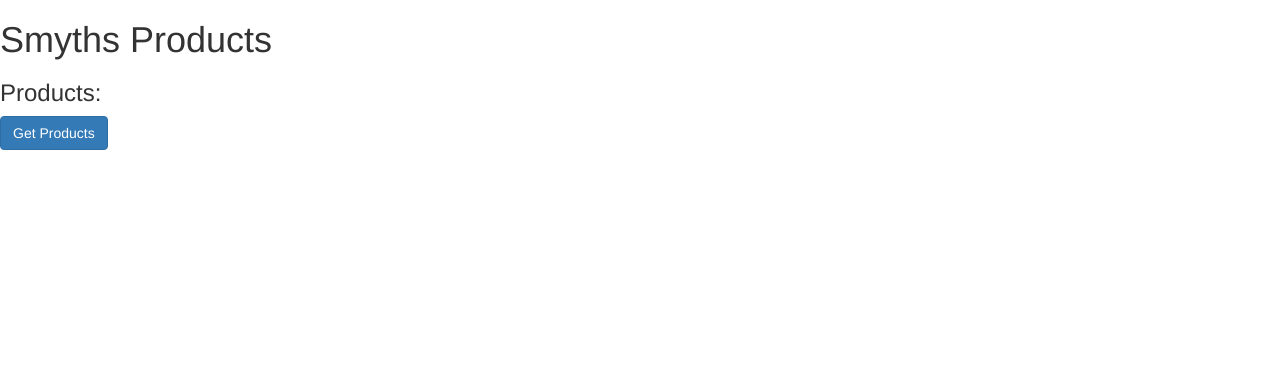
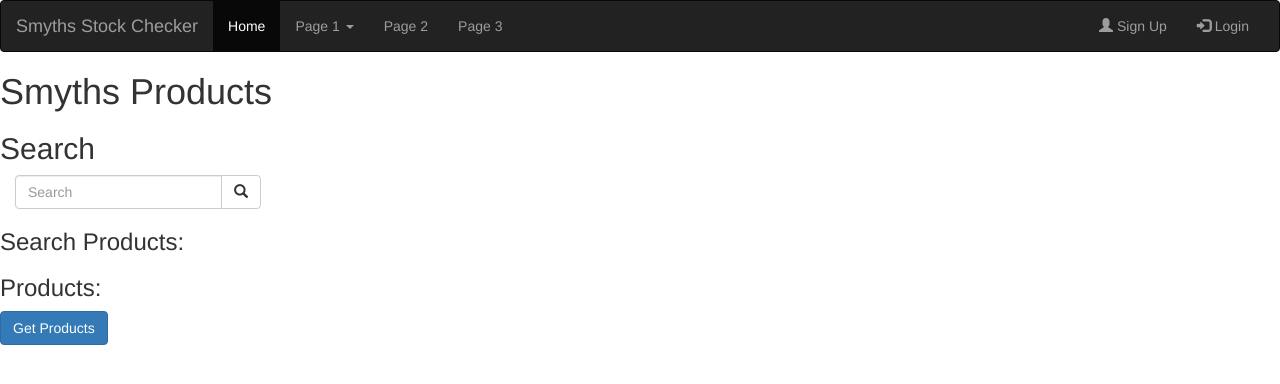
Before and after one commit to SimonFM/smyths-ui, an Angular app: page / in a window 1280 px wide. Shown: the top 384 px of the page. Built offline with nearby package versions, Linux system fonts and the light colour scheme; what ng2-bootstrap would draw is missing.

Commit message:
Added Search. Bug with Select statements

```diff
--- a/src/app/home/home.component.html
+++ b/src/app/home/home.component.html
@@ -1,9 +1,26 @@
 <h1>{{title}}</h1>
+<h2>Search</h2>
+<div id = "search">
+  <form class="navbar-form" role="search">
+    <div class="input-group add-on">
+      <input class="form-control" placeholder="Search" name="srch-term" #searchTerm type="text">
+      <div class="input-group-btn">
+        <button class="btn btn-default" (click)="getProductsQuery(searchTerm);"><i class="glyphicon glyphicon-search"></i></button>
+      </div>
+    </div>
+  </form>
+  <h3>Search Products:</h3>
+  <ul>
+    <li *ngFor="let product of searchProducts">{{product.name}}</li>
+  </ul>
+  <p class="error" *ngIf="searchErrorMessage">{{errorMessage}}</p>
+
+</div>
 <div>
   <h3>Products:</h3>
   <ul>
     <li *ngFor="let product of products">{{product.name}}</li>
   </ul>
+  <p class="error" *ngIf="errorMessage">{{errorMessage}}</p>
   <button class="btn btn-primary" (click)="getProducts();">Get Products</button>
-  <p class="error" *ngIf="errorMessage">{{errorMessage}}</p>
 </div>
--- a/src/app/home/home.component.ts
+++ b/src/app/home/home.component.ts
@@ -1,6 +1,7 @@
 import {Component, OnInit}                                  from '@angular/core';
 import {ProductService}                                     from "../product/product.service";
 import {Product}                                            from "../product/product";
+import {forEach} from "@angular/router/src/utils/collection";
 
 @Component({
   selector: 'home-page',
@@ -11,6 +12,8 @@
 export class HomePageComponent{// implements OnInit{
   title = 'Smyths Products';
   products: Product[] = [];
+  searchProducts: Product[] = [];
+  searchErrorMessage: any;
   errorMessage: any;
   start = 0;
   end = 100;
@@ -18,12 +21,28 @@
   constructor (private productService: ProductService) {}
 
   /**
-   *
+   * Is called when the page loads.
    */
  // ngOnInit() { this.getProducts(); }
 
+  /***
+   * Returns an array of the search parameter.
+   * @param searchTerm
+   */
+  getProductsQuery(searchTerm: HTMLInputElement){
+    this.productService.getProductsQuery(searchTerm.value).subscribe(
+      products  => {
+        if(products.length > 0 && products != null){
+            this.searchProducts = products;
+        }
+      },
+      error =>{
+        this.searchErrorMessage = error;
+      });
+  }
+
   /**
-   *
+   * Gets the products between the given indexes.
    */
   getProducts() {
     this.productService.getProducts(this.start, this.end).subscribe(
@@ -35,12 +54,8 @@
         }
       },
       error => {
-        this.errorMessage = <any>error
+        this.errorMessage = error
       });
 
   }
-
-  updateProducts (newProducts){
-
-  }
 }
--- a/src/app/product/product.service.ts
+++ b/src/app/product/product.service.ts
@@ -1,38 +1,100 @@
-import { Injectable }                                                      from '@angular/core';
-import { Http, Response, Headers, RequestOptions, RequestMethod,
-         ResponseContentType }                                             from '@angular/http';
-import { Observable }                                                      from 'rxjs/Observable';
-import { Product }                                                         from './product';
-import { GetProductRequest }                                               from '../requests/GetProductRequest';
+import { Injectable }                                                                 from '@angular/core';
+import { Http, Response, Headers, ResponseContentType, RequestOptions, RequestMethod} from '@angular/http';
+import { Observable }                                                                 from 'rxjs/Observable';
+import { Product }                                                                    from './product';
+import { GetProductRequest }                                                          from '../requests/GetProductRequest';
+import { SearchQueryRequest }                                                         from "../requests/SearchQueryRequest";
 import 'rxjs/add/operator/catch';
 import 'rxjs/add/operator/map';
 
 @Injectable()
 export class ProductService {
-  private productsUrl = 'http://localhost:8888/product/getProducts/';
+  private baseUrl : string = 'http://localhost:8888/product/';
+  private productsUrl : string = this.baseUrl+'all/';
+  private searchQueryUrl : string = this.baseUrl+'search/';
 
+  /***
+   * Constructor where the http service is injected.
+   * @param http
+   */
   constructor (private http: Http) {}
 
+  /***
+   * Returns an array of the search parameter.
+   * @param searchTerm
+   * @return The products associated with the search term.
+   */
+  getProductsQuery(searchTerm: string) : Observable<Product[]> {
+    let searchQueryBody = new SearchQueryRequest(searchTerm);
+    let options = this.makeRequestOptions(searchQueryBody, this.searchQueryUrl, RequestMethod.Post);
+    return this.http.request(this.productsUrl, options)
+      .map(this.extractSearchProductsResponse)
+      .catch(this.handleError);
+  }
+
+  /***
+   * Returns an array of the products (for testing)
+   * @param start
+   * @param end
+   * @returns {Observable<Product[]>}
+   */
   getProducts(start : number , end : number): Observable<Product[]> {
-    let headers = new Headers({ 'Content-Type': 'application/json'});
-    let body : GetProductRequest = new GetProductRequest(start, end);
-    let options = new RequestOptions();
-    options.headers = headers;
-    options.body = JSON.stringify(body);
-    options.method = RequestMethod.Post;
-    options.url = this.productsUrl;
-    options.responseType = ResponseContentType.Json;
-
+    let getProductRequestBody : GetProductRequest = new GetProductRequest(start, end);
+    let options = this.makeRequestOptions(getProductRequestBody, this.productsUrl, RequestMethod.Post);
     return this.http.request(this.productsUrl, options)
       .map(this.extractData)
       .catch(this.handleError);
   }
 
+  /**
+   * Makes the Headers for the requests
+   * @returns {Headers}
+   */
+  private makeHeaders() : Headers{
+    return new Headers({ 'Content-Type': 'application/json'});
+  }
+
+  /***
+   * Makes the request options for the given body.
+   * @param body
+   * @param url
+   * @param method
+   * @returns {RequestOptions}
+   */
+  private makeRequestOptions (body : any, url : string, method : RequestMethod) : RequestOptions{
+    let headers = this.makeHeaders();
+    let options = new RequestOptions();
+
+    options.headers = headers;
+    options.body = JSON.stringify(body);
+    options.method = method;
+    options.url = url;
+    options.responseType = ResponseContentType.Json;
+    return options;
+  }
+
+  /***
+   * For a successful result.
+   * @param res
+   * @returns {any|{}}
+   */
   private extractData(res: Response) {
     let body = res.json();
-    return body || { };
+    let products : Product[] = body || {};
+    return products;
   }
 
+  private extractSearchProductsResponse(res: Response) : Product[] {
+    let body = res.json();
+    let products : Product[] = JSON.parse(body.products) || {};
+    return products;
+  }
+
+  /***
+   * For when there's an error.
+   * @param error
+   * @returns {any}
+   */
   private handleError (error: Response | any) {
     // In a real world app, you might use a remote logging infrastructure
     let errMsg: string;
--- a/src/app/requests/GetProductRequest.ts
+++ b/src/app/requests/GetProductRequest.ts
@@ -1,6 +1,3 @@
-/**
- * Created by simon on 14/04/2017.
- */
 export class GetProductRequest implements GetProductsRequestInterface {
   lowRange: number;
   highRange: number;
--- /dev/null
+++ b/src/app/requests/SearchQueryRequest.ts
@@ -0,0 +1,7 @@
+export class SearchQueryRequest implements SearchQueryInterface {
+  search: string;
+
+  constructor(search: string) {
+    this.search = search;
+  }
+}
--- a/src/app/requests/interfaces/GetProductsRequestInterface.ts
+++ b/src/app/requests/interfaces/GetProductsRequestInterface.ts
@@ -1,6 +1,3 @@
-/**
- * Created by simon on 14/04/2017.
- */
 interface GetProductsRequestInterface {
   lowRange: number;
   highRange: number;
--- /dev/null
+++ b/src/app/requests/interfaces/SearchQueryInterface.ts
@@ -0,0 +1,3 @@
+interface SearchQueryInterface {
+  search : string;
+}
--- a/src/index.html
+++ b/src/index.html
@@ -9,6 +9,37 @@
   <link rel="icon" type="image/x-icon" href="favicon.ico">
 </head>
 <body>
+<nav class="navbar navbar-inverse">
+  <div class="container-fluid">
+    <div class="navbar-header">
+      <button type="button" class="navbar-toggle" data-toggle="collapse" data-target="#myNavbar">
+        <span class="icon-bar"></span>
+        <span class="icon-bar"></span>
+        <span class="icon-bar"></span>
+      </button>
+      <a class="navbar-brand" href="#">Smyths Stock Checker</a>
+    </div>
+    <div class="collapse navbar-collapse" id="myNavbar">
+      <ul class="nav navbar-nav">
+        <li class="active"><a href="#">Home</a></li>
+        <li class="dropdown">
+          <a class="dropdown-toggle" data-toggle="dropdown" href="#">Page 1 <span class="caret"></span></a>
+          <ul class="dropdown-menu">
+            <li><a href="#">Page 1-1</a></li>
+            <li><a href="#">Page 1-2</a></li>
+            <li><a href="#">Page 1-3</a></li>
+          </ul>
+        </li>
+        <li><a href="#">Page 2</a></li>
+        <li><a href="#">Page 3</a></li>
+      </ul>
+      <ul class="nav navbar-nav navbar-right">
+        <li><a href="#"><span class="glyphicon glyphicon-user"></span> Sign Up</a></li>
+        <li><a href="#"><span class="glyphicon glyphicon-log-in"></span> Login</a></li>
+      </ul>
+    </div>
+  </div>
+</nav>
   <home-page>Loading Home Page...</home-page>
 </body>
 </html>
```
